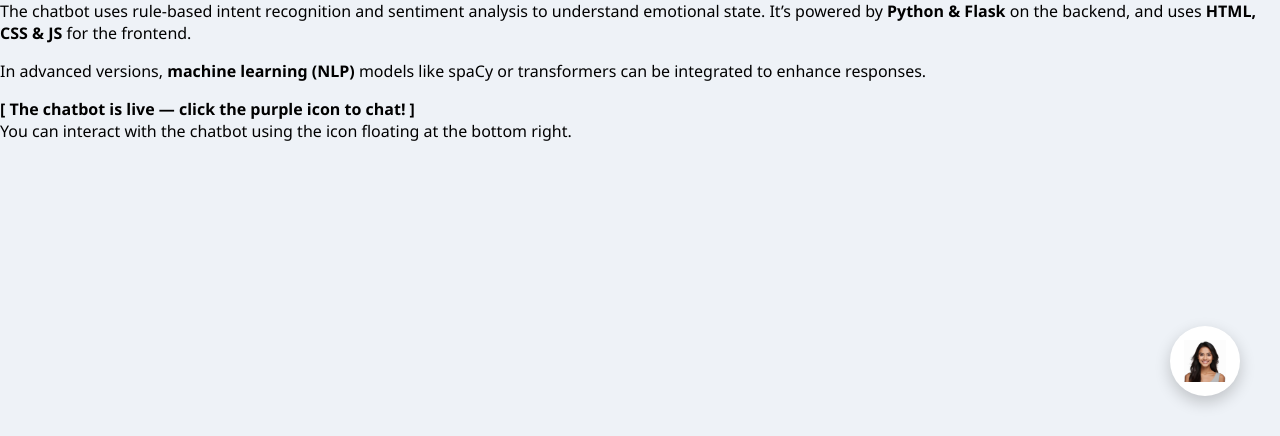
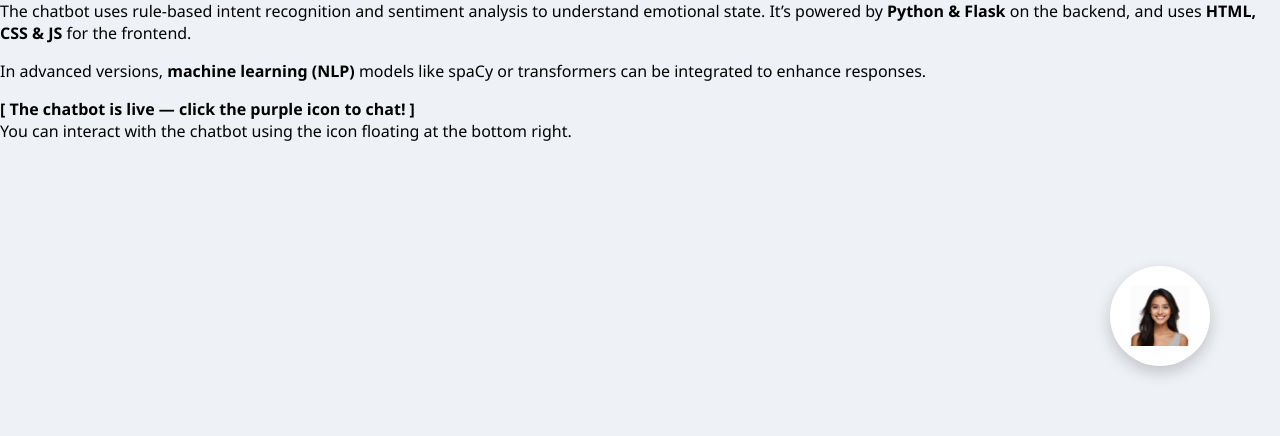
Before and after one commit to Akila-Sivashanmugam/Chatbot, a Flask app: page / in a window 1280 px wide. Shown: the part 364-800 px from the top of the page. Run offline with Flask 3, Linux system fonts and the light colour scheme.

Commit message:
Update style.css

```diff
--- a/static/style.css
+++ b/static/style.css
@@ -27,13 +27,13 @@ body {
 /* Chat Icon */
 .chat-icon-wrapper {
     position: fixed;
-    bottom: 40px;
-    right: 40px;
+    bottom: 70px;
+    right: 70px;
     z-index: 9999;
 }
 .chat-icon {
-    width: 70px;
-    height: 70px;
+    width: 100px;
+    height: 100px;
     background: white;
     border-radius: 50%;
     box-shadow: 0 6px 16px rgba(0, 0, 0, 0.2);
```
